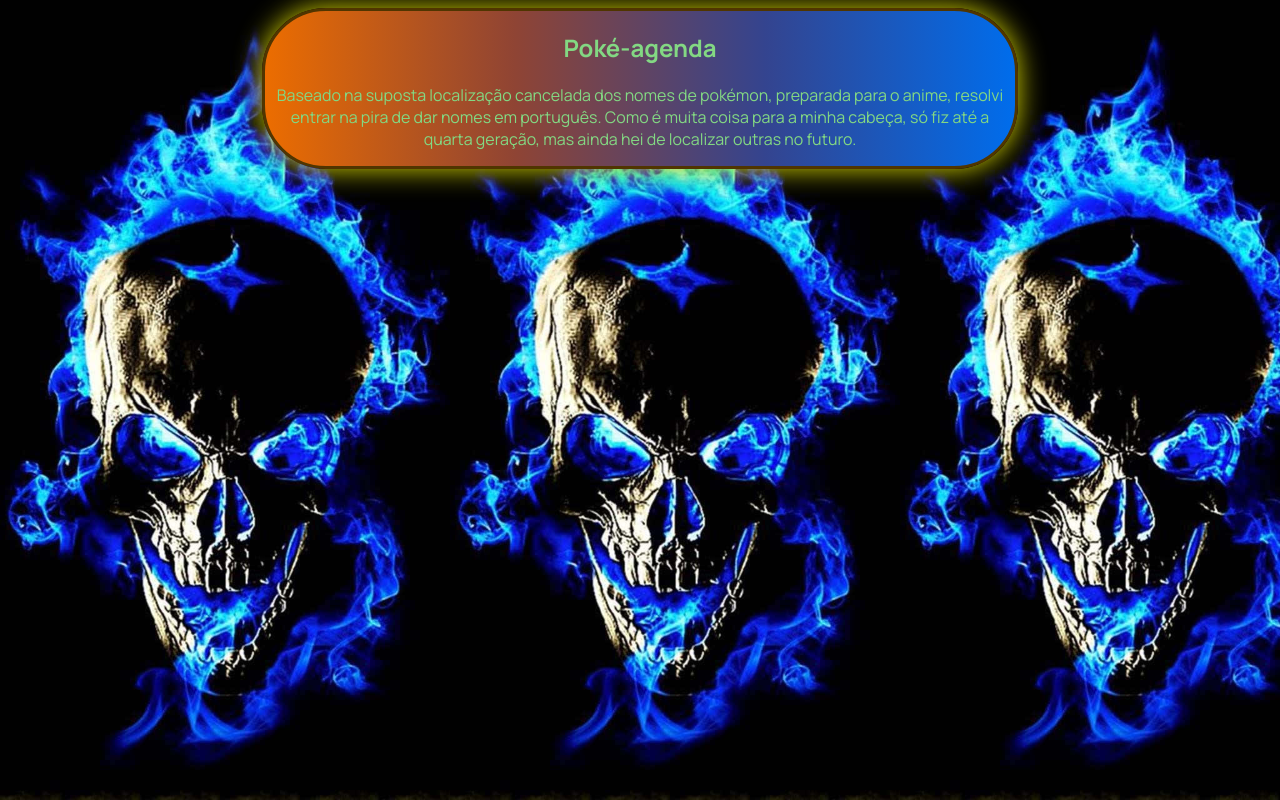
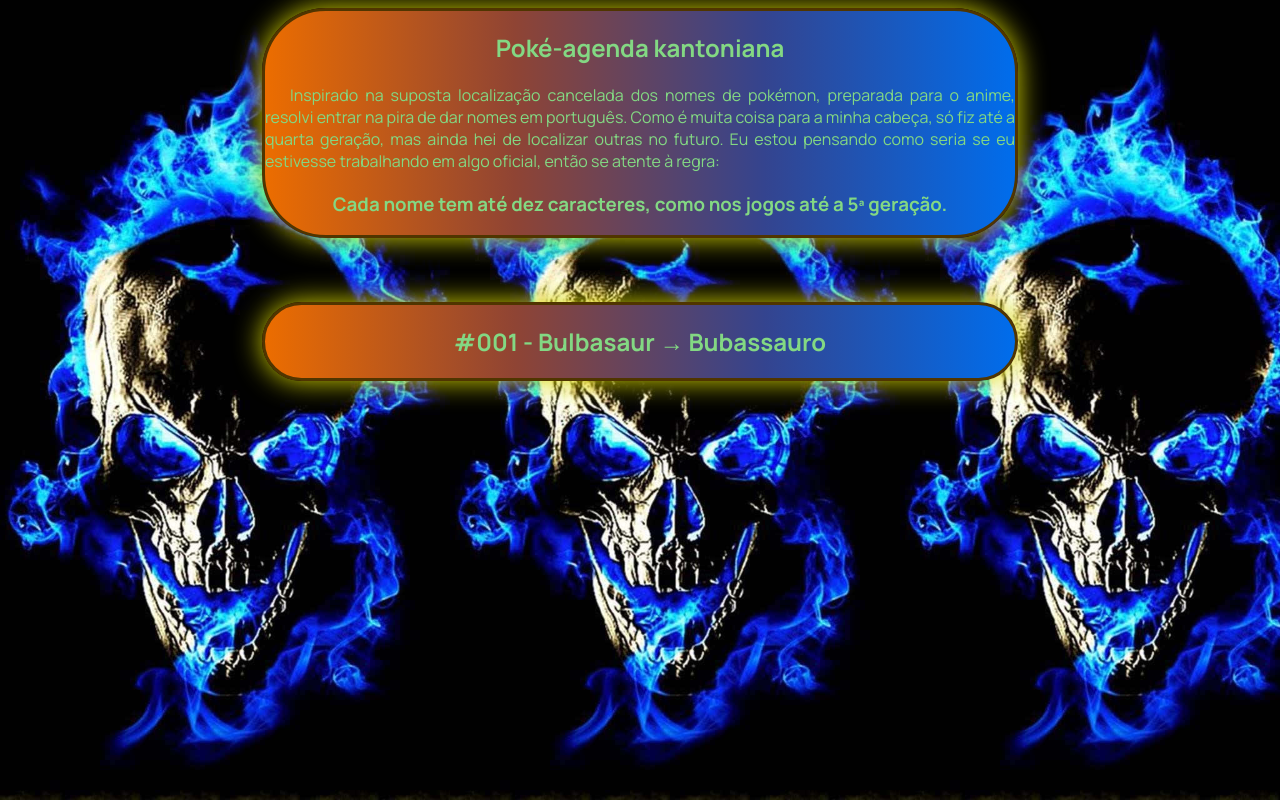
Before and after one commit to Caulim-Leandro-Martins/eu_sai_de_capelinha, a plain HTML site: page SELOF/galgo_italiano.html in a window 1280 px wide. Drawn offline with Linux system fonts and the light colour scheme.

Commit message:
Poké-agenda modificada

```diff
--- a/SELOF/galgo_estilo.css
+++ b/SELOF/galgo_estilo.css
@@ -11,12 +11,15 @@ html{
 }
 section {
     text-align: center;
-    /*animation: O 10s ease-in-out;*/
     background-image: linear-gradient(to left, #006dec, #34448f, #8f4434, #ec6d00);
-    width:750px;
-    margin:auto;
-    border:3px solid #503500;
-    border-radius:64px;
-    margin-bottom:64px;
+    width: 750px;
+    margin: auto;
+    border: 3px solid #503500;
+    border-radius: 64px;
+    margin-bottom: 64px;
     box-shadow: 0px 0px 28px #d8d800;
 }
+section p{
+    text-align: justify;
+    text-indent: 25px;
+}
--- a/SELOF/galgo_italiano.html
+++ b/SELOF/galgo_italiano.html
@@ -3,13 +3,19 @@
 <head>
     <meta charset="UTF-8">
     <meta name="viewport" content="width=device-width, initial-scale=1.0">
-    <title>Poké-agenda localizada | Se Eu Largar O Freio</title>
+    <title>Poké-agenda Localizada - Parte 1 | Se Eu Largar O Freio</title>
     <link rel="stylesheet" href="galgo_estilo.css">
     <link rel="stylesheet" href="https://cdnjs.cloudflare.com/ajax/libs/font-awesome/6.6.0/css/all.min.css" integrity="sha512-Kc323vGBEqzTmouAECnVceyQqyqdsSiqLQISBL29aUW4U/M7pSPA/gEUZQqv1cwx4OnYxTxve5UMg5GT6L4JJg==" crossorigin="anonymous" referrerpolicy="no-referrer" />
 </head>
 <body>
     <section>
-        <h1>Poké-agenda</h1>
-        <p>Baseado na suposta localização cancelada dos nomes de pokémon, preparada para o anime, resolvi entrar na pira de dar nomes em português. Como é muita coisa para a minha cabeça, só fiz até a quarta geração, mas ainda hei de localizar outras no futuro.</p>
+        <h1 class="titulo">Poké-agenda kantoniana</h1>
+        <p>Inspirado na suposta localização cancelada dos nomes de pokémon, preparada para o anime, resolvi entrar na pira de dar nomes em português. Como é muita coisa para a minha cabeça, só fiz até a quarta geração, mas ainda hei de localizar outras no futuro. Eu estou pensando como seria se eu estivesse trabalhando em algo oficial, então se atente à regra:</p>
+        <h3>Cada nome tem até dez caracteres, como nos jogos até a 5ª geração.</h3>
+
+    </section>
+    <section>
+        <h1>#001 - Bulbasaur → Bubassauro</h1>
+        <p></p>
     </section>
 </body>
```
